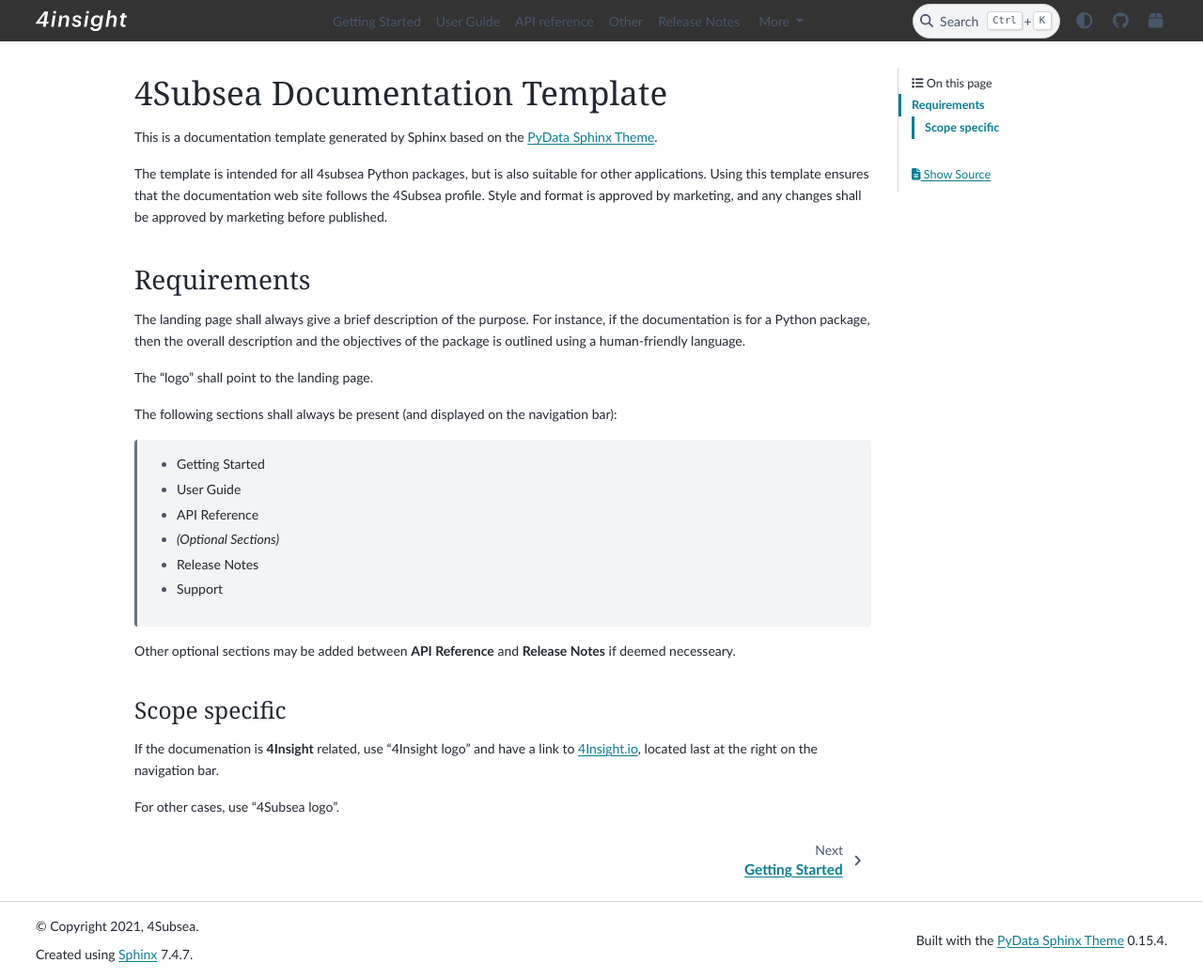
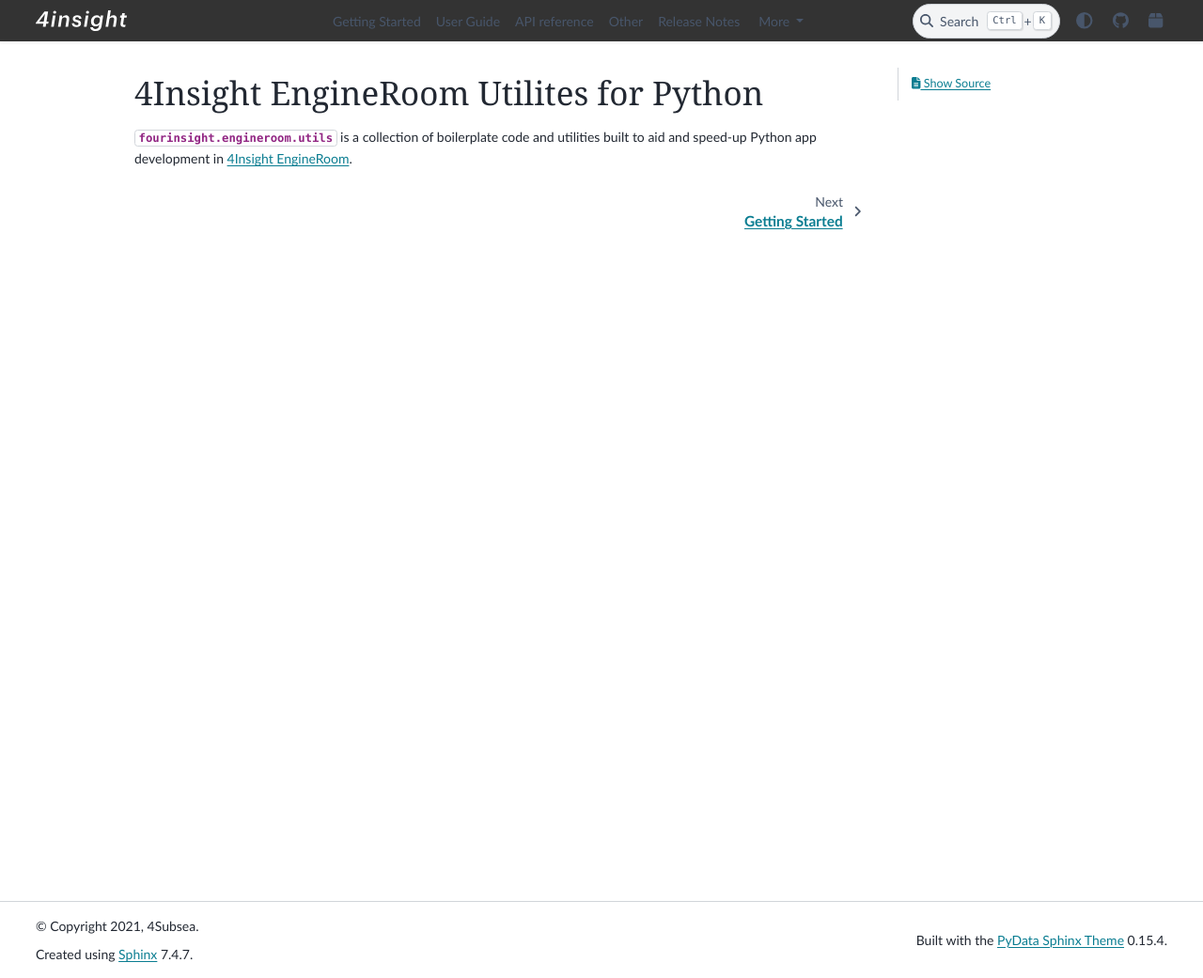
Before and after one commit to 4Subsea/fourinsight-engineroom-utils-python, a Sphinx documentation site: the page built from docs/index.rst, in a window 1280 px wide and 1041 px high. Shown: the whole window at 94% size. Built offline with Sphinx 7.4.7 and the PyData theme 0.15.4, drawn with Linux system fonts in a browser that asks for light colours.

Commit message:
doc: some more documentation

```diff
--- a/docs/index.rst
+++ b/docs/index.rst
@@ -1,40 +1,10 @@
-4Subsea Documentation Template
-==============================
-This is a documentation template generated by Sphinx based on the `PyData Sphinx Theme`_.
+4Insight EngineRoom Utilites for Python
+=======================================
 
-The template is intended for all 4subsea Python packages, but is also suitable for
-other applications. Using this template ensures that the documentation web site
-follows the 4Subsea profile. Style and format is approved by marketing, and any changes
-shall be approved by marketing before published.
+:mod:`fourinsight.engineroom.utils` is a collection of boilerplate code and utilities
+built to aid and speed-up Python app development in `4Insight EngineRoom`_.
 
-Requirements
-------------
-The landing page shall always give a brief description of the purpose. For instance,
-if the documentation is for a Python package, then the overall description and the objectives
-of the package is outlined using a human-friendly language.
-
-The "logo" shall point to the landing page.
-
-The following sections shall always be present (and displayed on the navigation bar):
-
-   * Getting Started
-   * User Guide
-   * API Reference
-   * *(Optional Sections)*
-   * Release Notes
-   * Support
-
-Other optional sections may be added between **API Reference** and **Release Notes** if deemed necesseary.
-
-Scope specific
-^^^^^^^^^^^^^^
-If the documenation is **4Insight** related, use "4Insight logo" and have a link to `4Insight.io`_,
-located last at the right on the navigation bar.
-
-For other cases, use "4Subsea logo".
-
-.. _PyData Sphinx Theme: https://pydata-sphinx-theme.readthedocs.io/en/latest/user_guide/index.html
-.. _4Insight.io: https://4insight.io
+.. _4Insight EngineRoom: https://4insight.io/#/engineroom
 
 .. toctree::
    :hidden:
--- a/docs/user_guide/advanced_app.rst
+++ b/docs/user_guide/advanced_app.rst
@@ -1,3 +1,5 @@
+.. _advanced-application:
+
 Putting it all together
 =======================
 
```
Also changed, not shown: docs/user_guide/index.rst (+6 -4 lines).
